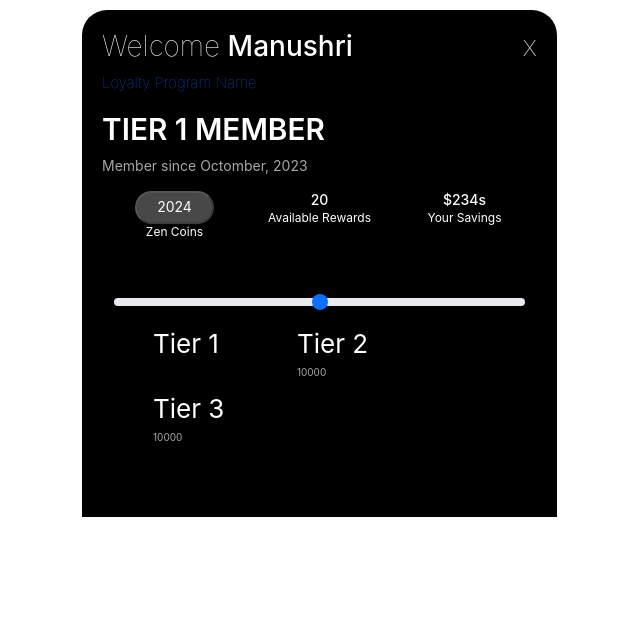
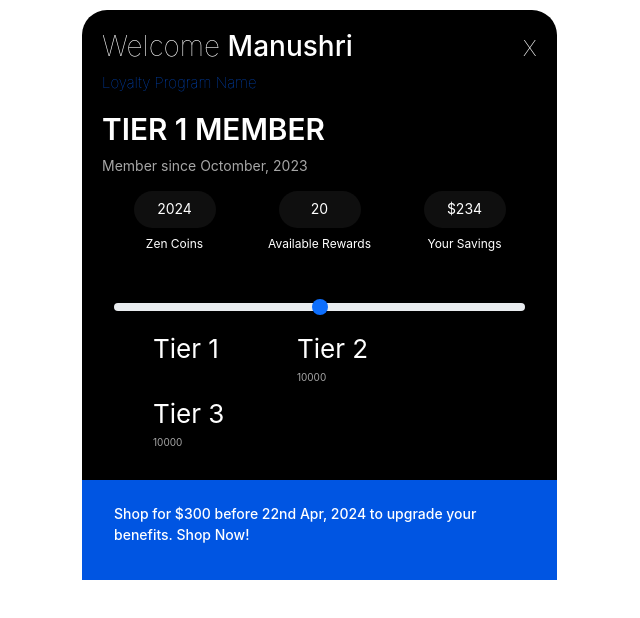
Before and after one commit to ShrutiMoradiy/new-projrct, a React (Create React App) app: page / in a window 1280 px wide. Shown: the top 618 px of the page, without its empty margins (0-640 px from the left). Built offline with nearby package versions, Linux system fonts and the light colour scheme.

Commit message:
add new feature

```diff
--- a/src/App.css
+++ b/src/App.css
@@ -16,7 +16,7 @@
 .App-header {
   background-color: #000000;
   width: 475px;
-  height: 507px;
+  /* height: 507px; */
   gap: 0px;
   opacity: 0px;
 
@@ -56,7 +56,7 @@ p {
 
 }
 .form-range {
-  margin-top: 50px;
+  margin-top: 35px;
 }
 .form-label {
   display: inline-grid;
@@ -75,22 +75,41 @@ p {
 .fns .cont {
   font-size: 12px;
   font-weight: 400;
-  line-height: 16.2px;
+  line-height: 32.2px;
   text-align: center;
   color: #FFFFFF;
 
 }
 .fns button {
-  width: Fixed (82px)px;
-  height: Fixed (37px)px;
+  width: 82px;
+  height: 37px;
   top: 205px;
   left: 32px;
   padding: 5px 20px;
   /* gap: 8px; */
+  border: 0;
   border-radius: 50px;
   opacity: 0px;
   color: #FFFFFF;
-  /* background-color: #393939; */
+  background-color: #FFFFFF0F;
+  ;
+}
+.sub-cont {
+  background-color: #0055E2;
+  width: 475px;
+  height: 100px;
+  padding: 23px 32px 23px 32px;
+  display: inline-block;
+
+}
+.sub-cont .shop-bene{
+  color: #FFFFFF;
+  font-size: 14px;
+  font-weight: 500;
+  line-height: 21px;
+  text-align: left;
+
+
 }
 .mt-10 {
   margin-top: 10px;
--- a/src/App.js
+++ b/src/App.js
@@ -20,18 +20,18 @@ function App() {
 
           <div className="container text-center fns">
             <div className="row">
-              <div className="col"><button type="button" class="btn-secondary" disabled>2024</button>
+              <div className="col"><button>2024</button>
                 <div className="row">
                 <div className="col cont">Zen Coins</div>
                 </div>
               </div>
 
-              <div className="col">20
+              <div className="col"><button>20</button>
                 <div className="row">
                   <div className="col cont">Available Rewards</div>
                 </div>
               </div>
-              <div className="col">$234s
+              <div className="col"><button>$234</button>
                 <div className="row">
                   <div className="col cont">Your Savings</div>
                 </div>
@@ -46,6 +46,11 @@ function App() {
           <label for="customRange1" className="form-label">Tier 3 <span className='tier'>10000</span></label>
         </div>
 
+
+
+        </div>
+        <div className='container sub-cont'>
+          <p className='shop-bene'>Shop for $300 before 22nd Apr, 2024 to upgrade your benefits. Shop Now!</p>
         </div>
       </div>
 
```
